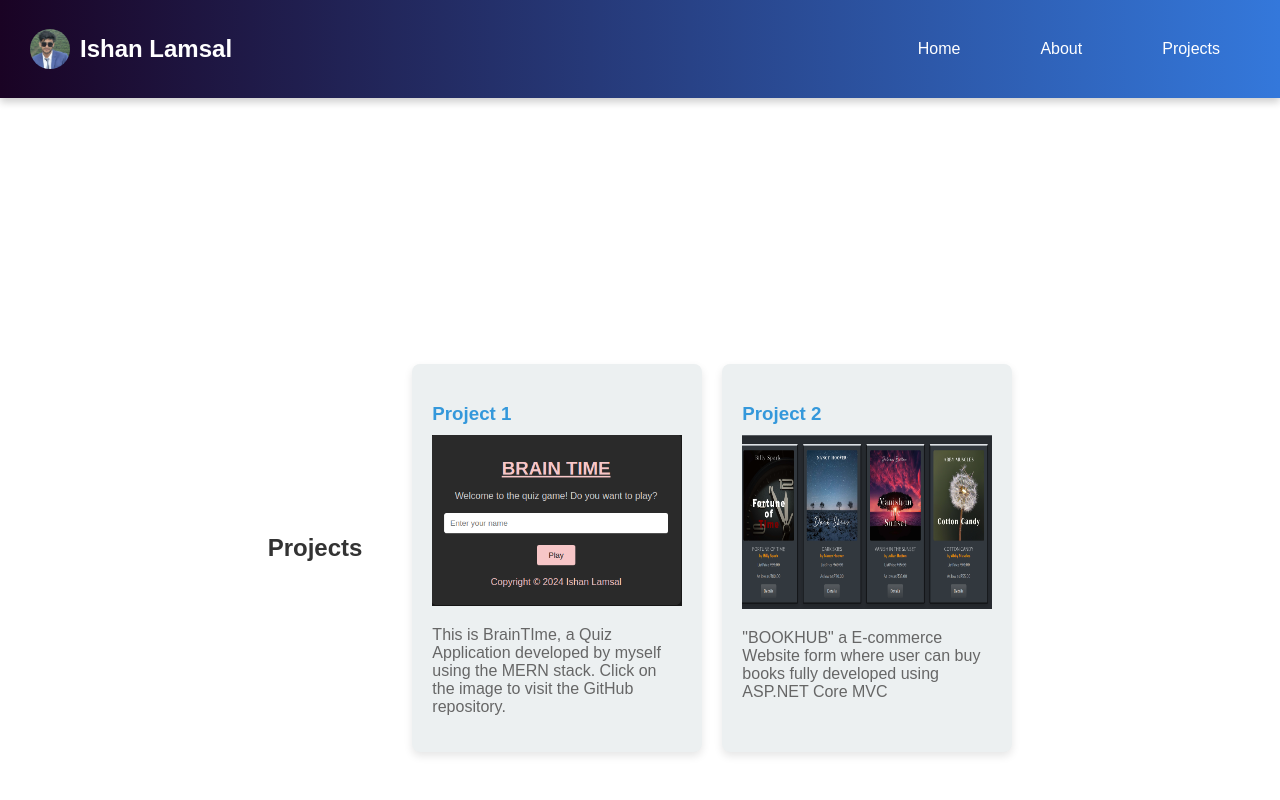
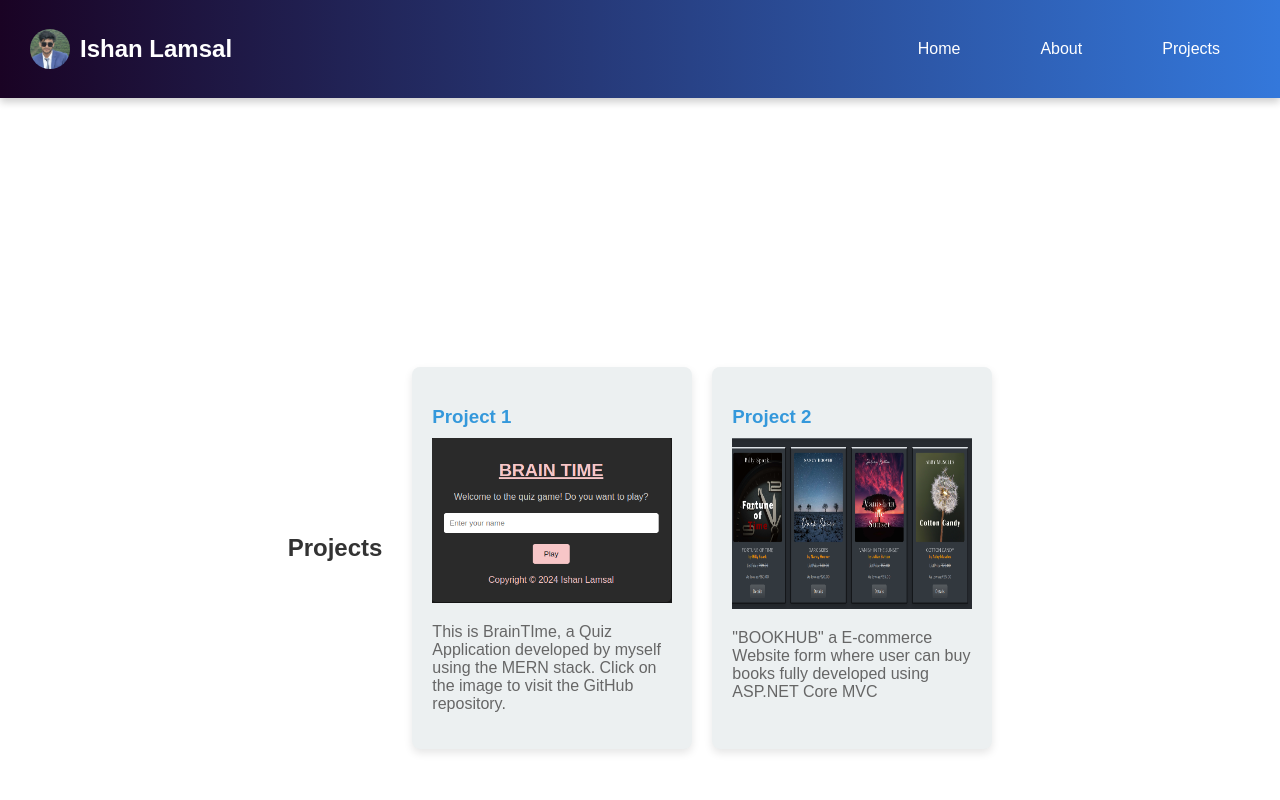
Before and after one commit to Deceit77/Portfolio, a React (Create React App) app: page /projects in a window 1280 px wide. Shown: the top 800 px of the page. Built offline with nearby package versions, Linux system fonts and the light colour scheme; the HTML template or start-up script is replaced by a standard one.

Commit message:
after aliging the project

```diff
--- a/src/components/Projects.css
+++ b/src/components/Projects.css
@@ -26,7 +26,7 @@
   text-align: center;
   transition: transform 0.3s ease-in-out;
   animation: fadeInUp 1s ease-in-out;
-  width: 250px;
+  width: 240px;
 }
 
 .Projectim {
@@ -41,7 +41,7 @@ box-sizing: border-box;
 
 }
 h2{
-  margin-right: 50px;
+  margin-right: 30px;
 }
 
 .project:hover {
```
